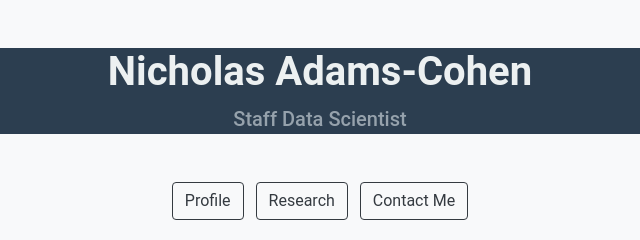
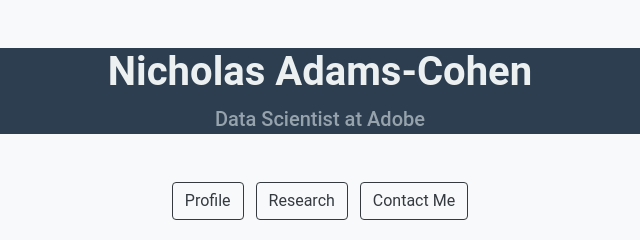
Before and after one commit to njadamscohen/njadamscohen.github.io, a plain HTML site: page index.html in a window 1280 px wide. Shown: the top 240 px of the page, 320-960 px from the left. Drawn offline with nearby package versions, Linux system fonts and the light colour scheme.

Commit message:
Update index.html
Changed title.

```diff
--- a/index.html
+++ b/index.html
@@ -17,7 +17,7 @@
         <header class="text-center mb-5">
             <!-- <img src="assets/images/profile-pic.jpg" alt="Your Name" class="img-fluid rounded-circle mb-3" width="150"> -->
             <h1>Nicholas Adams-Cohen</h1>
-            <p class="lead">Staff Data Scientist</p>
+            <p class="lead">Data Scientist at Adobe</p>
             <!-- <img src="assets/images/profile-pic.jpg" alt="Your Name" class="profile-pic"> -->
 
         </header>
```
